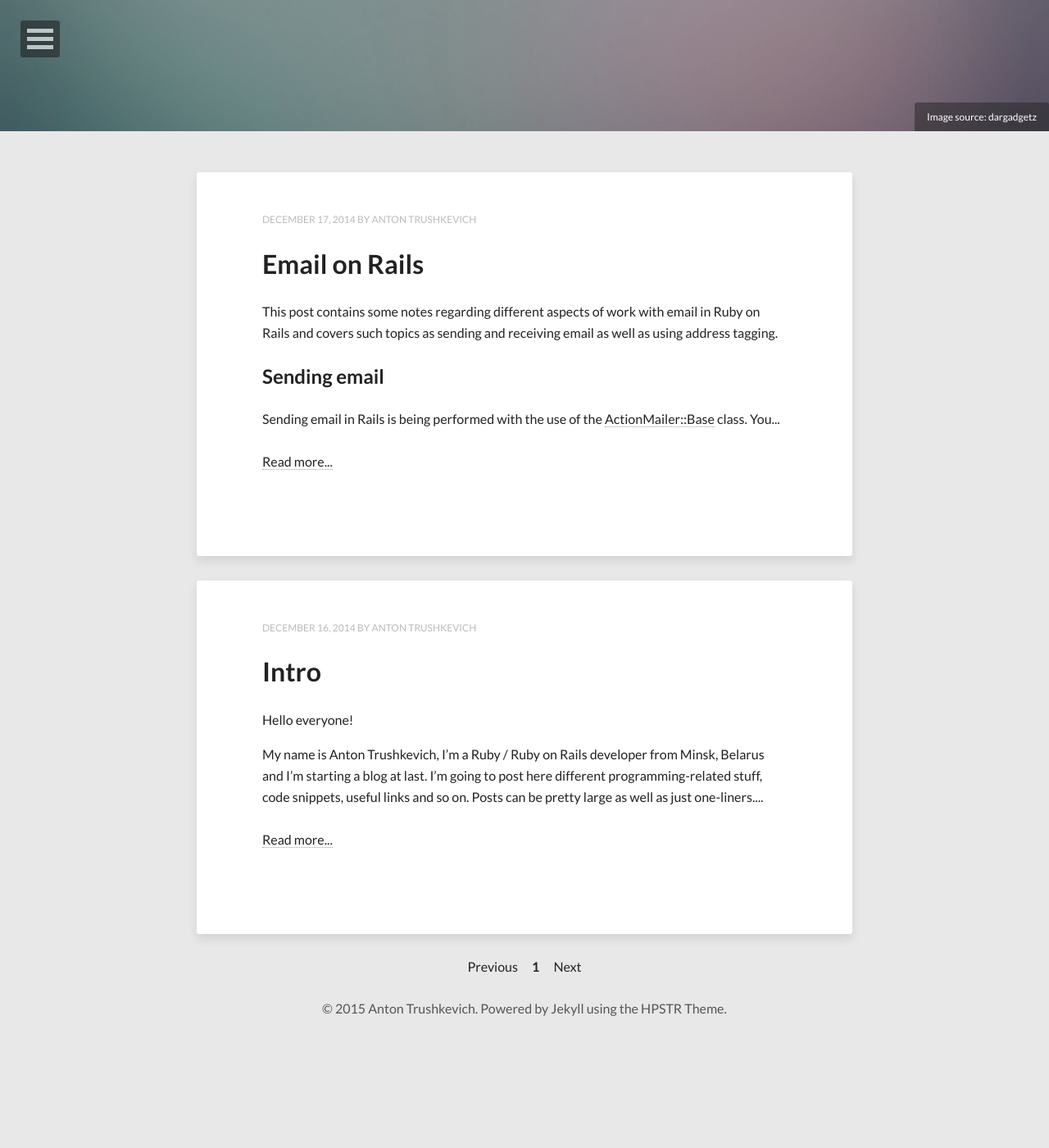
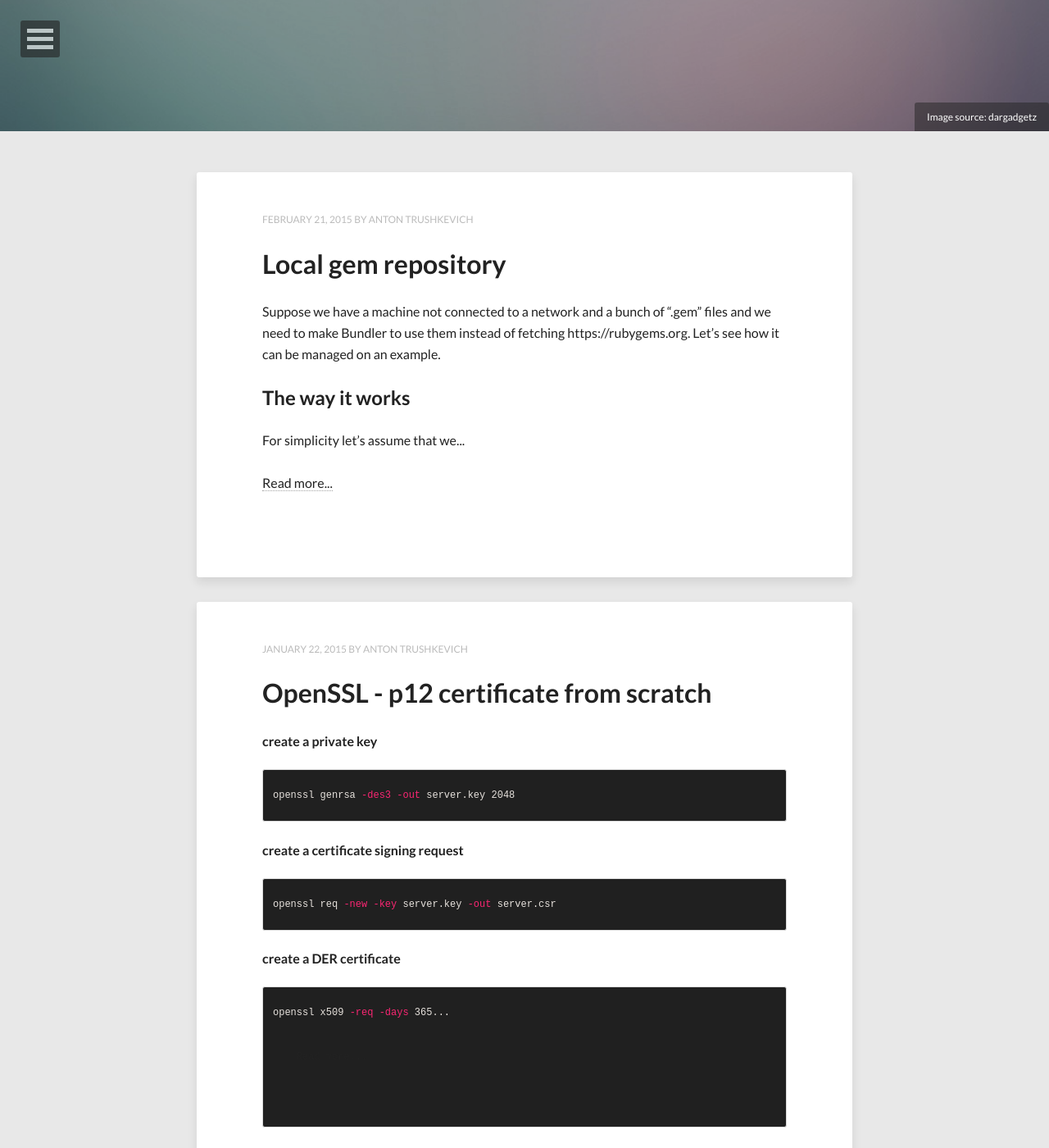
Before and after one commit to trushkevich/trushkevich.github.io, a Jekyll site: the page built from index.html, in a window 1280 px wide and 1400 px high, scrolled down 240 px. Shown: the whole window at 82% size. Built offline with Jekyll 4.4.1, drawn with Linux system fonts in a browser that asks for light colours; nearby versions of some CDN libraries; the list of posts is cut into pages by our own code; before the commit the page ends 1511 px from its top, so only the background shows below that.

Commit message:
added 2 posts - p12 cert + local gem repository

```diff
--- a/_config.yml
+++ b/_config.yml
@@ -34,7 +34,7 @@ bing_verify:
 # http://en.wikipedia.org/wiki/List_of_tz_database_time_zones
 timezone:    Belarus/Minsk
 future:      true
-pygments: true
+pygments:    true
 markdown:    kramdown
 
 # Amount of posts to show on home page
--- /dev/null
+++ b/_posts/2015-01-22-ssl-certificates.markdown
@@ -0,0 +1,37 @@
+---
+layout: post
+title:  "OpenSSL - p12 certificate from scratch"
+date:   2015-01-22 23:15:45
+categories: posts
+---
+
+#### **create a private key**
+
+{% highlight bash %}
+openssl genrsa -des3 -out server.key 2048
+{% endhighlight %}
+
+
+#### **create a certificate signing request**
+
+{% highlight bash %}
+openssl req -new -key server.key -out server.csr
+{% endhighlight %}
+
+#### **create a DER certificate**
+
+{% highlight bash %}
+openssl x509 -req -days 365 -in server.csr -signkey server.key -out server.crt
+{% endhighlight %}
+
+#### **create a PKCS#12 certificate**
+
+{% highlight bash %}
+openssl pkcs12 -export -out server.p12 -inkey server.key -in server.crt
+{% endhighlight %}
+
+It's also possible to provide CA's certificate by adding to the latter command
+
+{% highlight bash %}
+-certfile CACert.crt
+{% endhighlight %}
--- /dev/null
+++ b/_posts/2015-02-21-local-gem-repository.markdown
@@ -0,0 +1,74 @@
+---
+layout: post
+title:  "Local gem repository"
+date:   2015-02-21 01:44:05
+categories: posts
+---
+
+Suppose we have a machine not connected to a network and a bunch of ".gem" files and we need to make Bundler to use them instead of fetching https://rubygems.org. Let's see how it can be managed on an example.
+
+## **The way it works**
+
+For simplicity let's assume that we need to install just 1 gem, for example gem "colorize". We downloaded a gemified version (with ".gem" extension) using the command
+
+{% highlight bash %}
+gem fetch colorize
+{% endhighlight %}
+
+and got in the result a file called colorize-0.7.5.gem.
+
+Next, execute in a shell:
+
+{% highlight bash %}
+sudo mkdir /var/gems
+sudo mv colorize-0.7.5.gem /var/gems/
+cd /var/gems
+export GEM_HOME=/var/gems
+gem install /var/gems/colorize-0.7.5.gem
+gem server -d /var/gems
+{% endhighlight %}
+
+After running "gem server" command you should get an output like:
+
+{% highlight bash %}
+Server started at http://0.0.0.0:8808
+Server started at http://[::]:8808
+{% endhighlight %}
+
+Next create a Gemfile:
+
+{% highlight ruby %}
+source "http://127.0.0.1:8808"
+gem 'colorize'
+{% endhighlight %}
+
+And now you can run
+
+{% highlight bash %}
+bundle install
+{% endhighlight %}
+
+and it will load gems from the /var/gems directory.
+
+## **The way it should work**
+
+Actually it should be possible to do it in another way - without installing gems, but at the moment this article is being written it doesn't work for some reason. So what we would need to do with this another approach is:
+
+{% highlight bash %}
+sudo mkdir /var/gems
+sudo mv colorize-0.7.5.gem /var/gems/
+cd /var/gems
+sudo gem install builder
+sudo gem generate_index -d /var/gems
+{% endhighlight %}
+
+Gem "builder" is required to successfully run "gem generate_index" command generating a gem index, so we would have to install it as it's described in the first approach above assuming that the machine is not connected to network.
+
+Next create a Gemfile
+
+{% highlight ruby %}
+source "file:///var/gems"
+gem 'colorize'
+{% endhighlight %}
+
+Now you should be able to run "bundle install".
```
